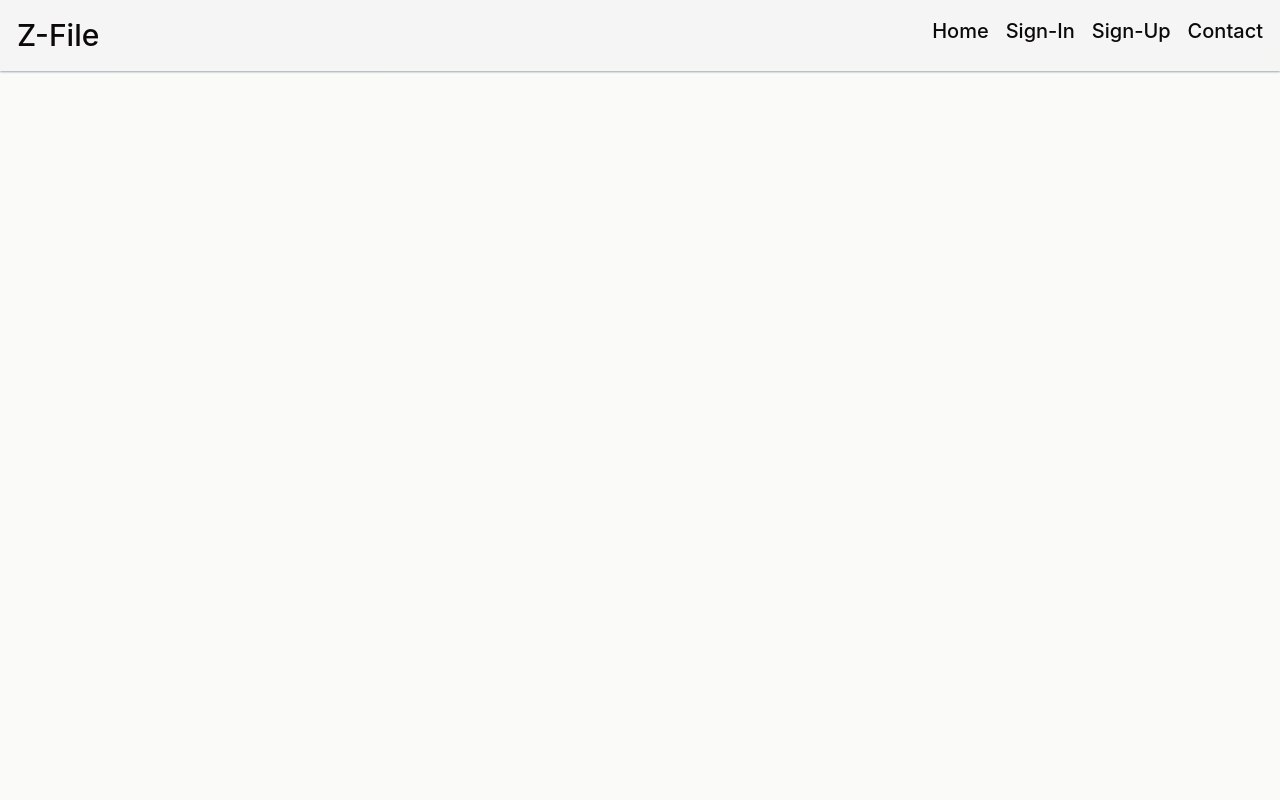
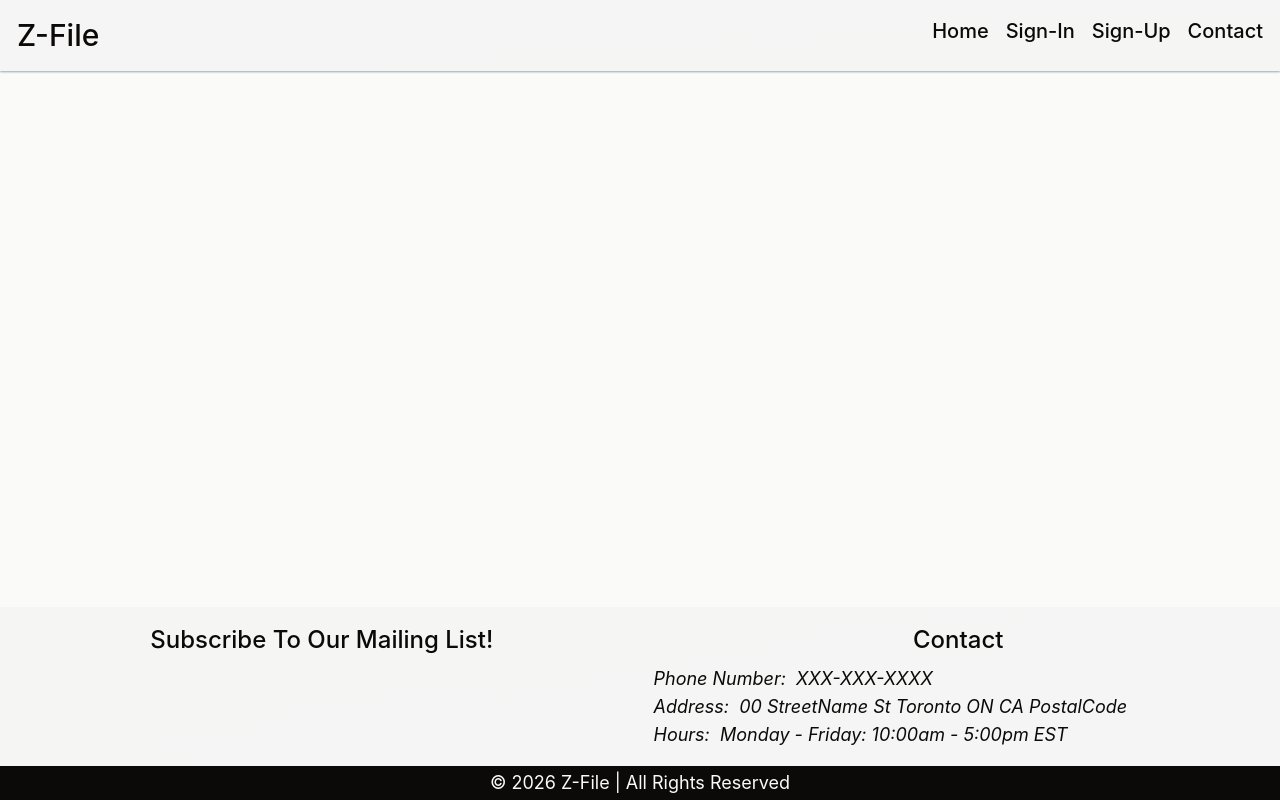
Before and after one commit to mahdi-lnx/z-file, a React (Vite) app in the folder frontend/: page / in a window 1280 px wide. Built offline with nearby package versions, Linux system fonts and the light colour scheme.

Commit message:
Working on the footer of PublicLayout

```diff
--- a/frontend/src/components/layouts/PublicLayout.tsx
+++ b/frontend/src/components/layouts/PublicLayout.tsx
@@ -5,8 +5,11 @@ import { Outlet } from "react-router"
 import { AppHeader } from "../headers/AppHeader.tsx"
 import { MobileNavDrawer } from "../navigations/MobileNavDrawer.tsx"
 import { TopNavBar } from "../navigations/TopNavBar.tsx"
+import { AppFooter } from "../footers/AppFooter.tsx"
 import { cn } from "../../utils/general.ts"
 import { useMatchMedia } from "../../hooks/useMatchMedia.ts"
+import { config } from "../../config.ts";
+import { Heading } from "../typography/Heading.tsx";
 
 
 export const PublicLayout = (): ReactElement => {
@@ -44,6 +47,57 @@ export const PublicLayout = (): ReactElement => {
             <main>
                 <Outlet/>
             </main>
+
+            <AppFooter>
+                <section className={cn(
+                    "my-17",
+                    "px-17",
+                    "grid",
+                    "md:grid-cols-[1fr_1fr]",
+                    "gap-27"
+                )}>
+                    <div>
+                        <Heading as="h2" variant="section" className={cn(
+                            "mb-9",
+                            "capitalize",
+                            "md:text-center",
+                        )}>
+                            Subscribe to our mailing list!
+                        </Heading>
+                    </div>
+
+                    <div>
+                        <Heading as="h2" variant="section" className={cn(
+                            "mb-9",
+                            "md:text-center",
+                        )}>
+                            Contact
+                        </Heading>
+                        <address>
+                            <span className={cn(
+                                "font-normal"
+                            )}>
+                                Phone Number:
+                            </span>
+                            &nbsp; { config.company.phoneNumber }<br/>
+
+                            <span className={cn(
+                                "font-normal",
+                            )}>
+                                Address:
+                            </span>
+                            &nbsp; { config.company.address }<br/>
+
+                            <span className={cn(
+                                "font-normal",
+                            )}>
+                                Hours:
+                            </span>
+                            &nbsp; { config.company.hours }
+                        </address>
+                    </div>
+                </section>
+            </AppFooter>
         </div>
     );
 }
```
